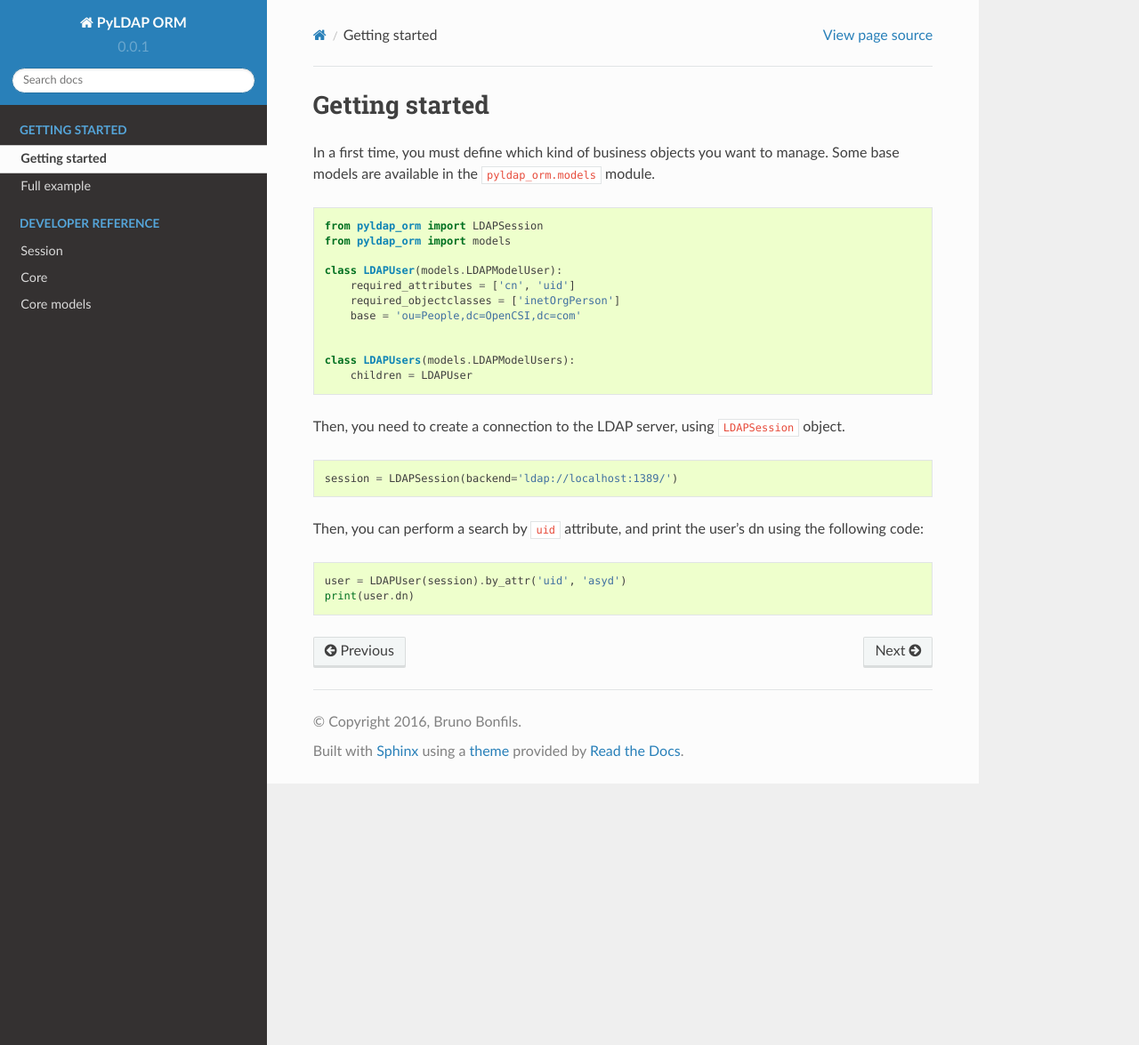
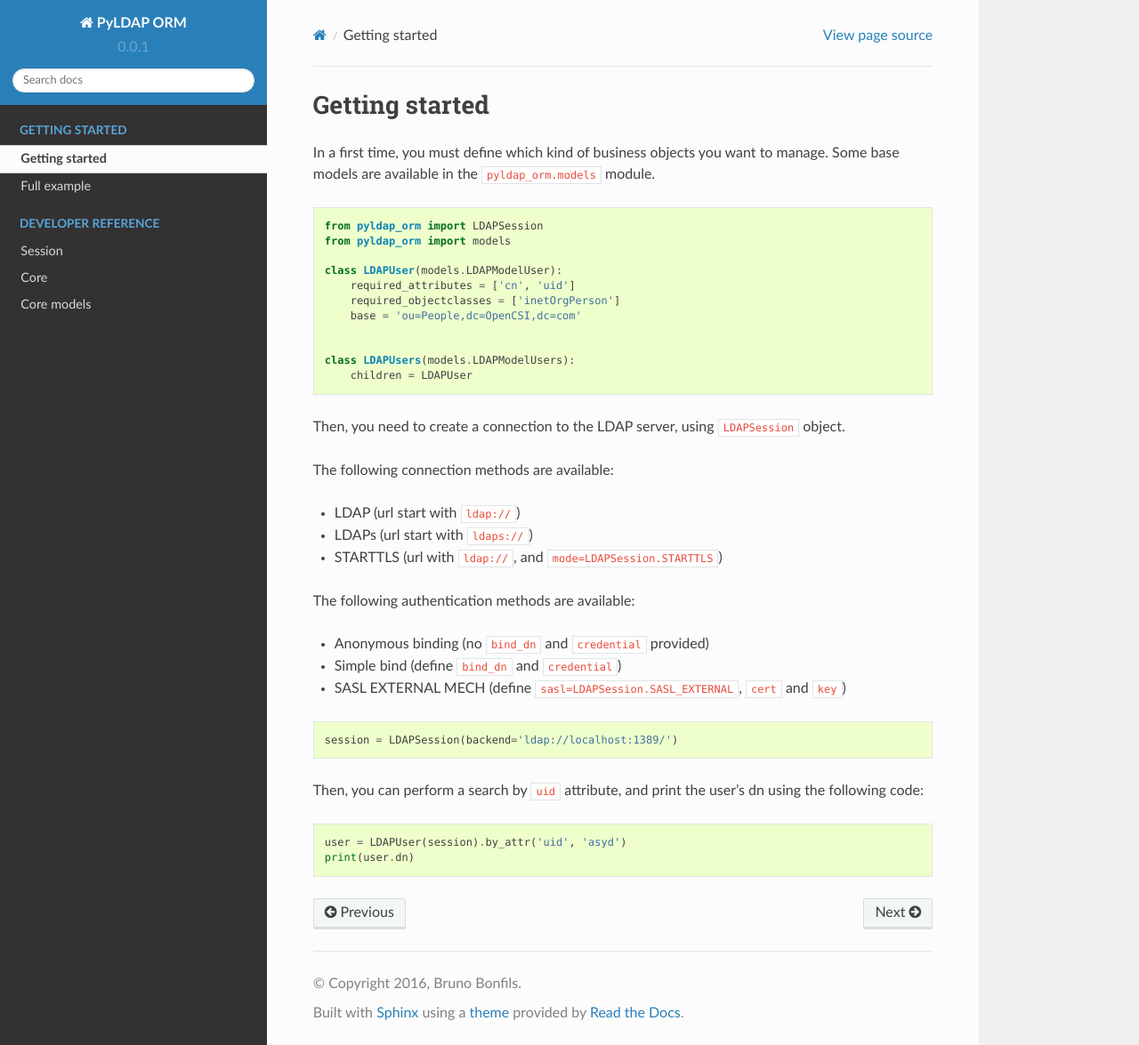
Before and after one commit to asyd/pyldap_orm, a Sphinx documentation site: the page built from doc/getting_started.rst, in a window 1280 px wide and 1175 px high. Shown: the whole window at 89% size. Built offline with Sphinx 7.4.7 and the Read the Docs theme 2.0.0, drawn with Linux system fonts in a browser that asks for light colours.

Commit message:
Improve doc

```diff
--- a/doc/getting_started.rst
+++ b/doc/getting_started.rst
@@ -21,6 +21,18 @@ in the ``pyldap_orm.models`` module.
 
 Then, you need to create a connection to the LDAP server, using ``LDAPSession`` object.
 
+The following connection methods are available:
+
+* LDAP (url start with ``ldap://``)
+* LDAPs (url start with ``ldaps://``)
+* STARTTLS (url with ``ldap://``, and ``mode=LDAPSession.STARTTLS``)
+
+The following authentication methods are available:
+
+* Anonymous binding (no ``bind_dn`` and ``credential`` provided)
+* Simple bind (define ``bind_dn`` and ``credential``)
+* SASL EXTERNAL MECH (define ``sasl=LDAPSession.SASL_EXTERNAL``, ``cert`` and ``key``)
+
 .. code-block:: python
 
     session = LDAPSession(backend='ldap://localhost:1389/')
```
